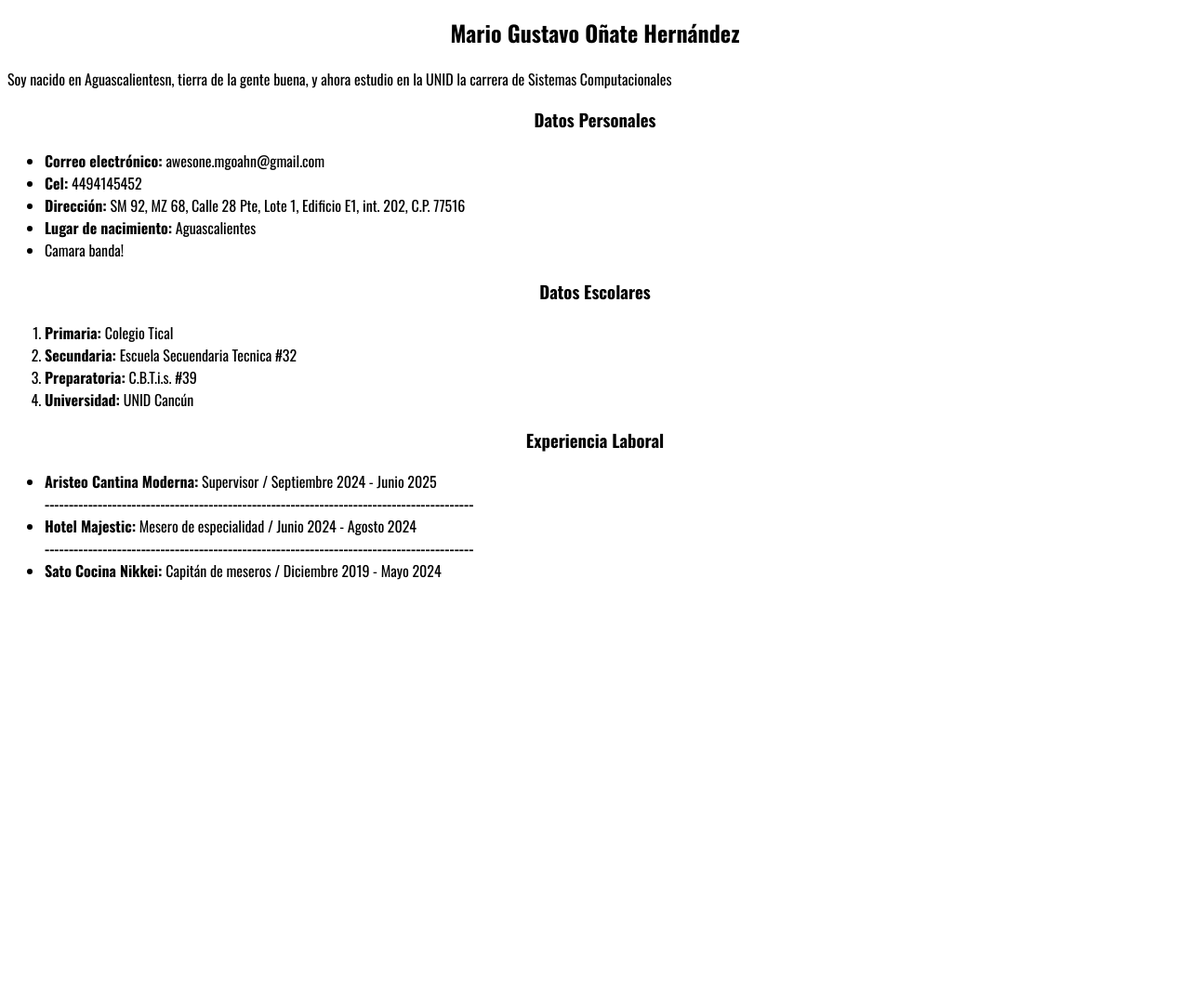
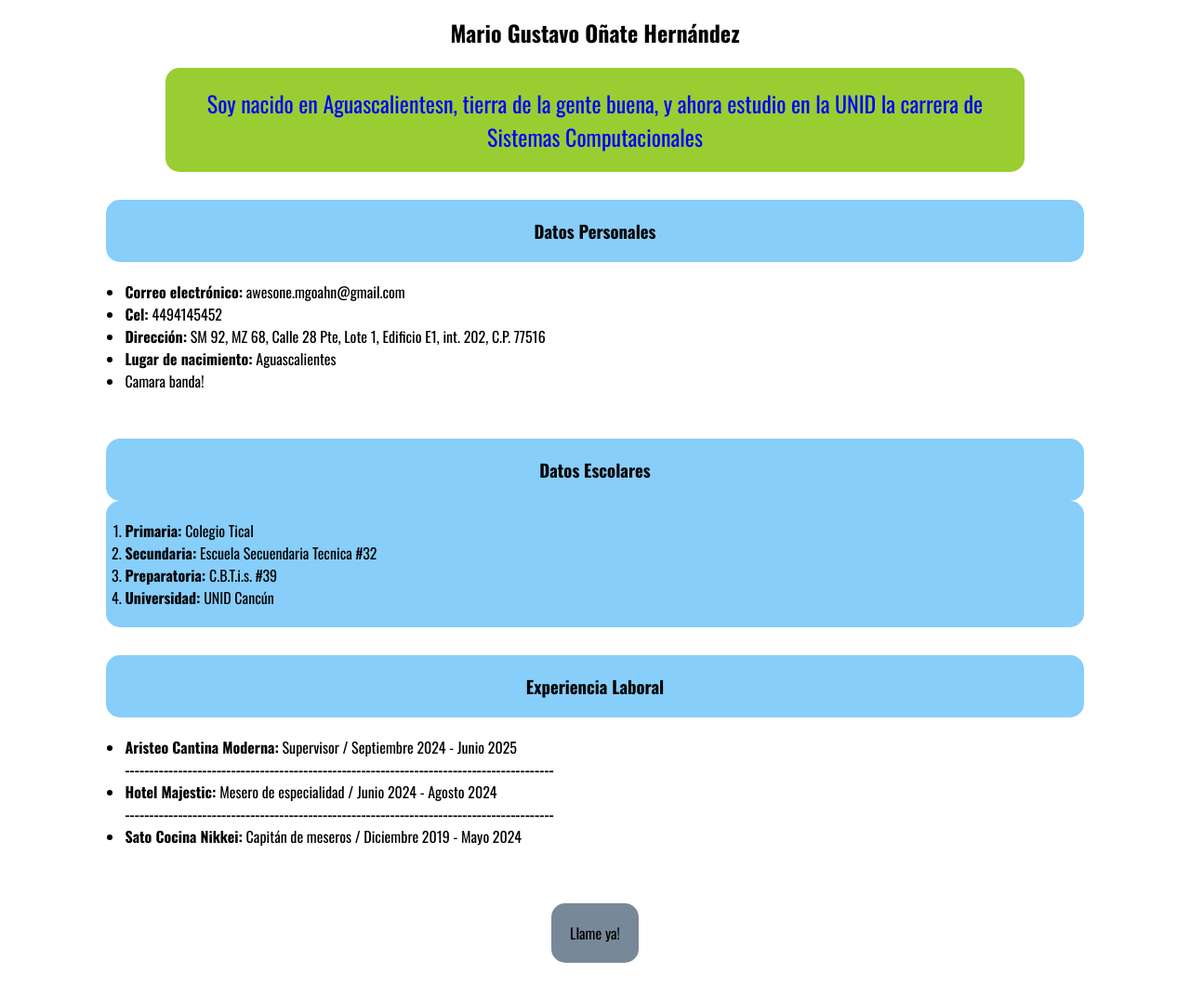
Before and after one commit to GustavoOnate/Ingenieria-de-software, a plain HTML site: page index.html in a window 1280 px wide. Shown: the part 593-1668 px from the top of the page at 93% size. Before the commit the page ends 1235 px from the top, so only its background shows below. Drawn offline with nearby package versions, Linux system fonts and the light colour scheme.

Commit message:
Agregar Botón Contacto

```diff
--- a/index.html
+++ b/index.html
@@ -41,5 +41,6 @@ prettier
         <strong>-----------------------------------------------------------------------------------------</strong>
         <li><strong>Sato Cocina Nikkei:</strong> Capitán de meseros / Diciembre 2019 - Mayo 2024</li>
      </ul>
+     <a href="contacto.html">Llame ya! </a>
 </body>
 </html>
--- a/style.css
+++ b/style.css
@@ -28,3 +28,53 @@ img {
 img:hover {
 transform: scale(1.1);
 }
+
+p{
+    text-align: center;
+    background: yellowgreen;
+    width: 70%;
+    margin: auto;
+    font-size: 24px;
+    padding: 20px;
+    border-radius: 15px;
+    color: blue;
+}
+
+p:hover {
+    background: turquoise;
+    /*color: yellowgreen;
+    font-size: 30px;
+    transition: all 0.5s ease;*/
+}
+
+h3{
+    width: 80%;
+    margin: auto;
+    background: lightskyblue;
+    padding: 20px;
+    border-radius: 15px;
+    margin-top: 30px;
+}
+
+ul, ol{
+    width: 80%;
+    margin: auto;
+    padding: 20px;
+}
+
+ol{
+    background: lightskyblue;
+    border-radius: 15px;
+}
+
+a{
+    background: lightslategray;
+    color: black;
+    padding: 20px;
+    display: block;
+    margin: 40px auto;
+    border-radius: 15px;
+    width: fit-content;
+    text-decoration: none;
+    text-align: center;
+}
```
